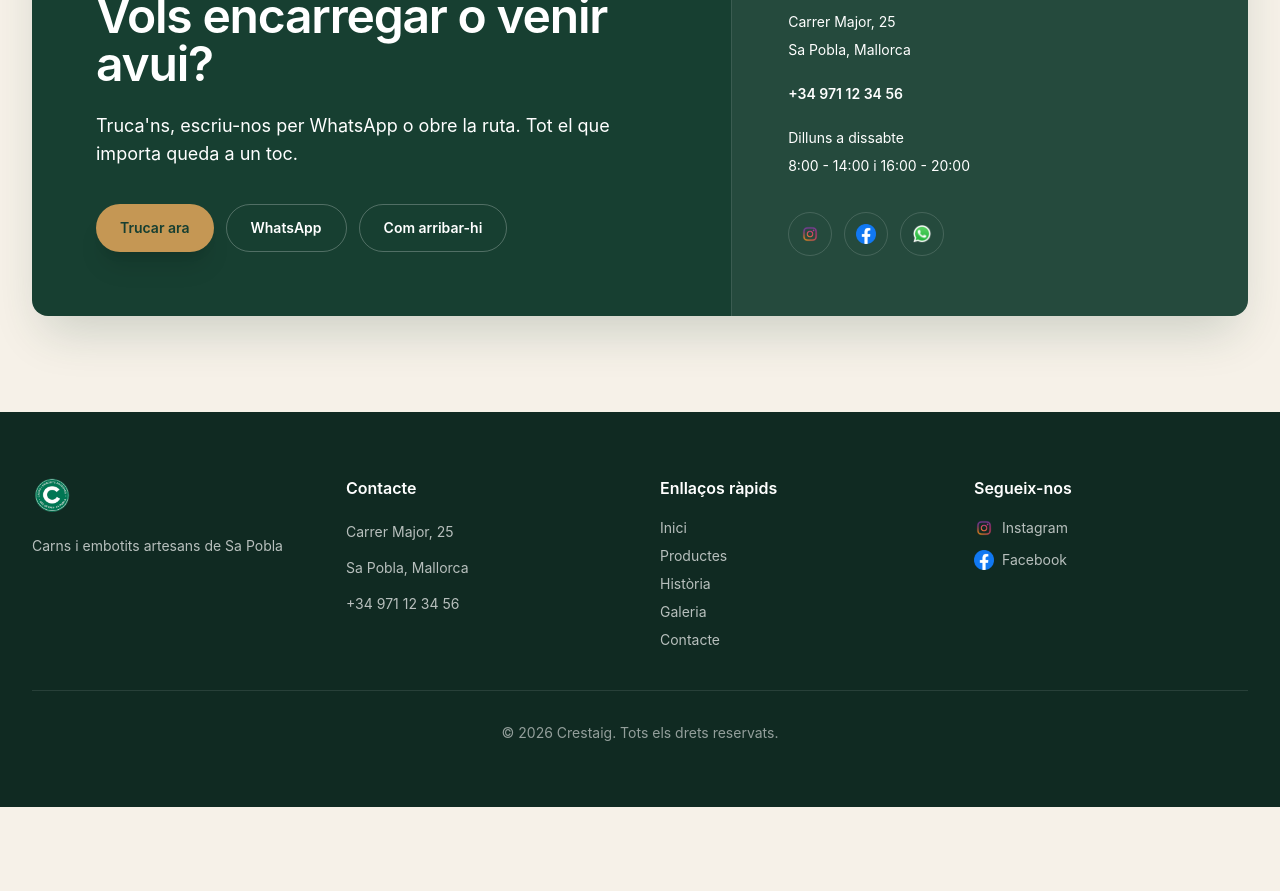
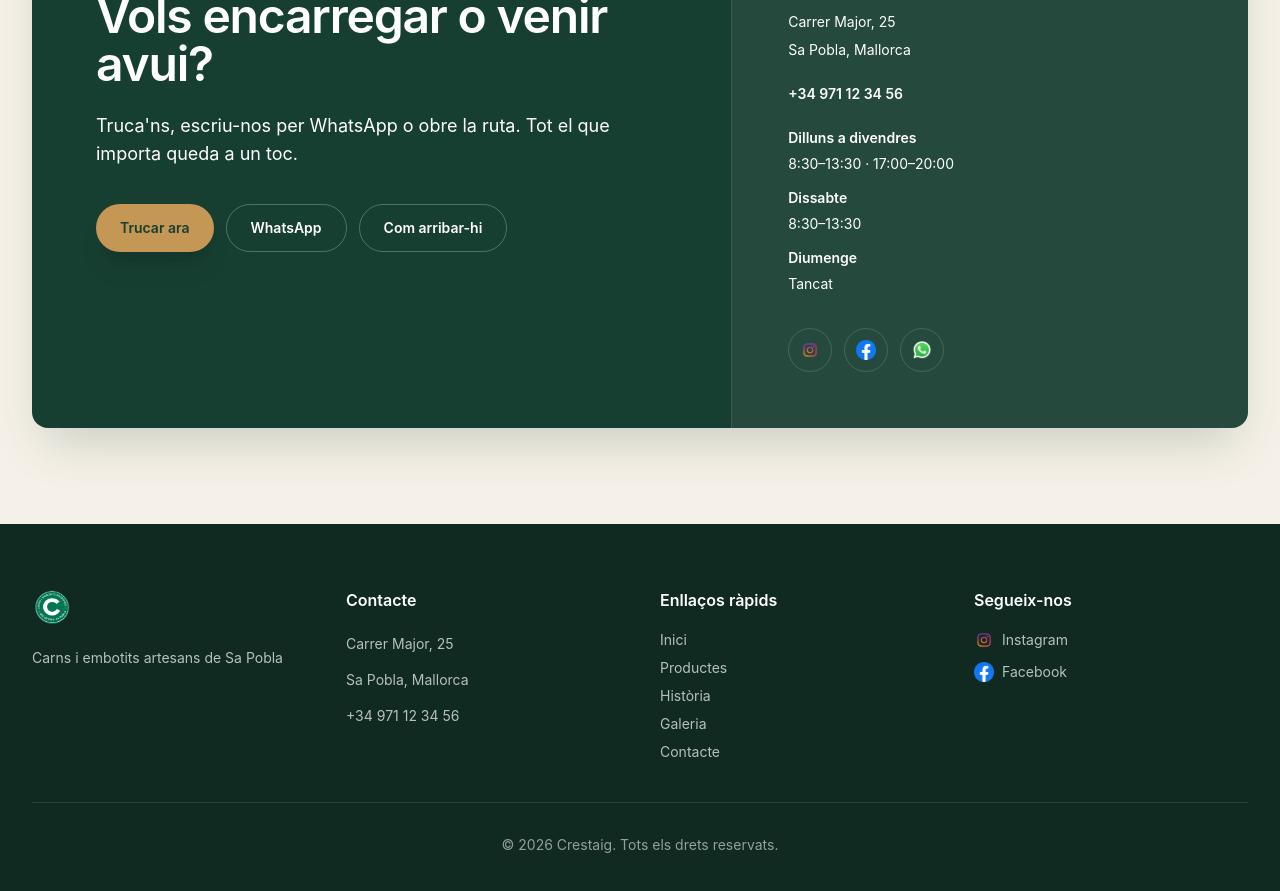
Before and after one commit to pereserra-dev/crestaig, a React (Vite) app: page / in a window 1280 px wide. Shown: the part 4980-5871 px from the top of the page. Before the commit the page ends 5787 px from the top, so only its background shows below. Built offline with nearby package versions, Linux system fonts and the light colour scheme; the HTML template or start-up script is replaced by a standard one.

Commit message:
Posar horari corresponent

```diff
--- a/src/components/Contact.jsx
+++ b/src/components/Contact.jsx
@@ -37,7 +37,20 @@ const Contact = () => {
               <p className="mt-4 text-sm leading-7 text-white/76">
                 <a href="tel:+34971123456" className="font-semibold text-white transition hover:text-accent">+34 971 12 34 56</a>
               </p>
-              <p className="mt-4 text-sm leading-7 text-white/76">Dilluns a dissabte<br />8:00 - 14:00 i 16:00 - 20:00</p>
+              <div className="mt-5 space-y-3 text-sm text-white/76">
+                <div>
+                  <p className="font-semibold text-white">Dilluns a divendres</p>
+                  <p className="mt-1 leading-6">8:30–13:30 · 17:00–20:00</p>
+                </div>
+                <div>
+                  <p className="font-semibold text-white">Dissabte</p>
+                  <p className="mt-1 leading-6">8:30–13:30</p>
+                </div>
+                <div>
+                  <p className="font-semibold text-white">Diumenge</p>
+                  <p className="mt-1 leading-6">Tancat</p>
+                </div>
+              </div>
 
               <div className="mt-8 flex gap-3">
                 <a href="#" aria-label="Instagram" className="flex h-11 w-11 items-center justify-center rounded-full border border-white/15 bg-white/8 transition hover:-translate-y-0.5 hover:bg-white/14">
```
